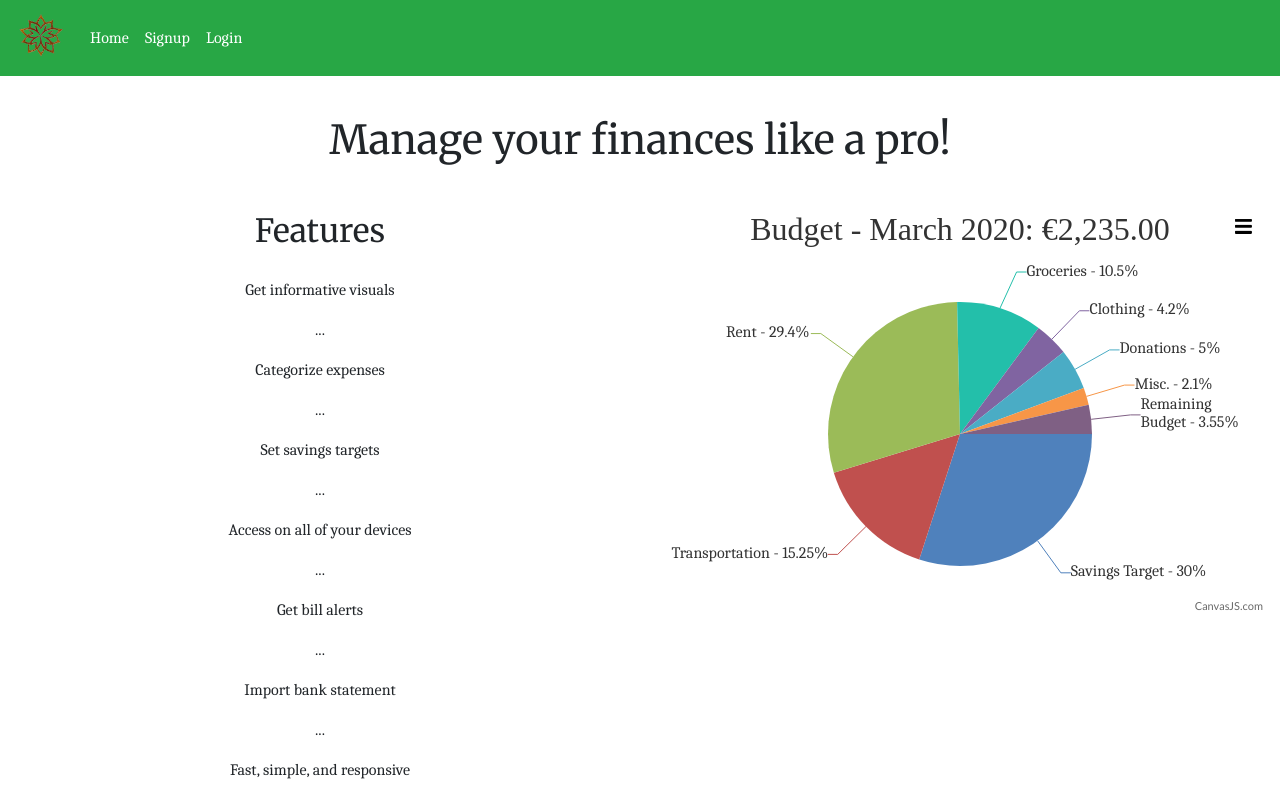
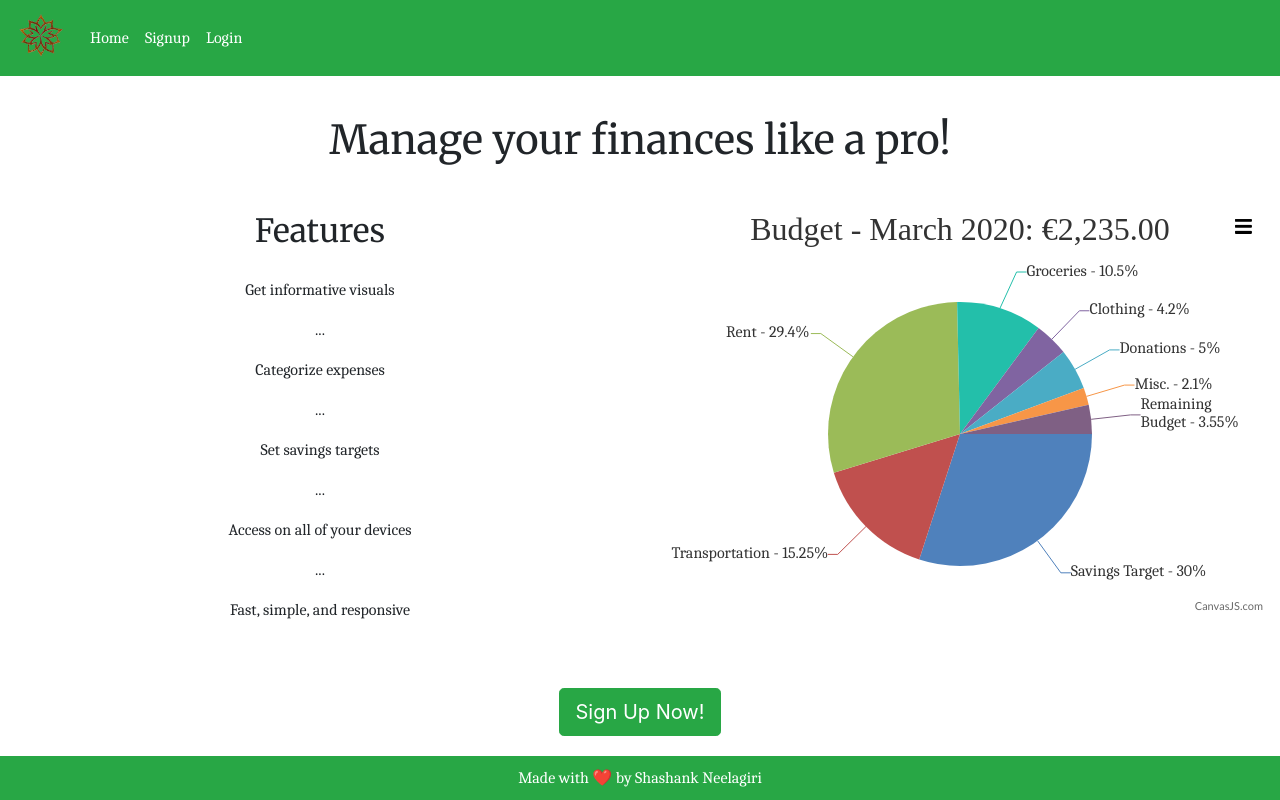
Before and after one commit to sneelagiri/personal-finance-pro-client, a React (Create React App) app: page / in a window 1280 px wide. Shown: the top 800 px of the page. Built offline with nearby package versions, Linux system fonts and the light colour scheme.

Commit message:
commented out features not developed yet and modified css

```diff
--- a/src/components/Homepage/Homepage.tsx
+++ b/src/components/Homepage/Homepage.tsx
@@ -36,10 +36,10 @@ export default class Homepage extends Component<Props> {
               <p>...</p>
               <p>Access on all of your devices</p>
               <p>...</p>
-              <p>Get bill alerts</p>
+              {/* <p>Get bill alerts</p>
               <p>...</p>
               <p>Import bank statement</p>
-              <p>...</p>
+              <p>...</p> */}
               <p>Fast, simple, and responsive</p>
             </Col>
             <Col className="diagram" sm>
--- a/src/components/Homepage/homepage.css
+++ b/src/components/Homepage/homepage.css
@@ -32,3 +32,11 @@ p {
   margin-bottom: 0.5rem;
   font-family: "Caladea", serif;
 }
+
+.grid {
+  display: inline-flex;
+}
+
+.featureList {
+  max-width: 50%;
+}
```
